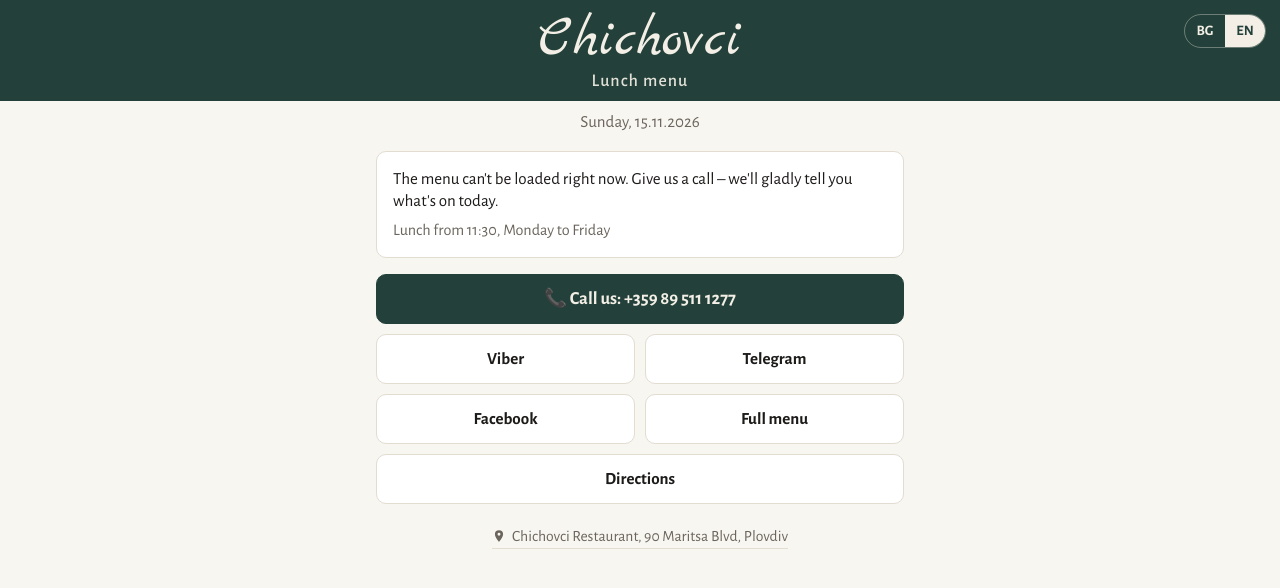
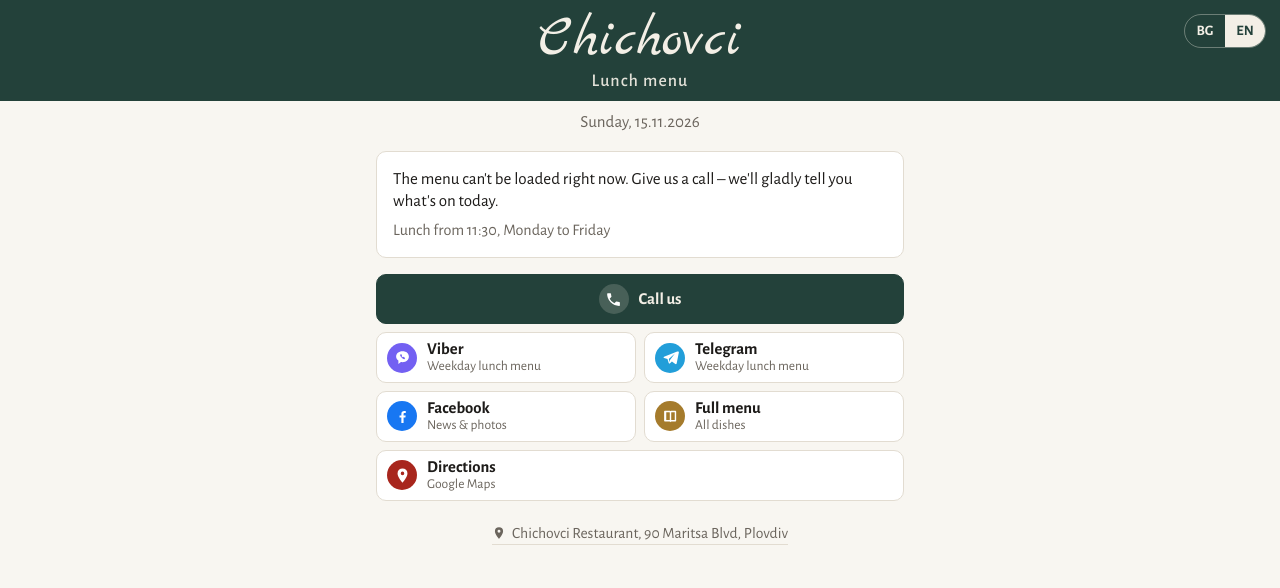
Before and after one commit to chichovci/lunch, a plain HTML site: page index.html in a window 1280 px wide. Drawn offline with nearby package versions, Linux system fonts and the light colour scheme; no server answers.

Commit message:
Lunch page: clearer buttons with icons

```diff
--- a/index.html
+++ b/index.html
@@ -71,11 +71,21 @@
   .msg .hours{margin-top:8px;text-align:left}
 
   /* ---- Бутони ---- */
-  .btns{display:grid;grid-template-columns:1fr 1fr;gap:10px;margin-top:16px}
-  .btn{display:flex;align-items:center;justify-content:center;gap:8px;min-height:50px;padding:10px;
+  .btns{display:grid;grid-template-columns:1fr 1fr;gap:8px;margin-top:16px}
+  .btn{display:flex;align-items:center;gap:10px;min-height:46px;padding:7px 10px;
     border-radius:10px;border:1px solid var(--line);background:var(--paper);color:var(--ink);
-    text-decoration:none;font-weight:700;text-align:center}
-  .btn.primary{grid-column:1/-1;background:var(--pine);border-color:var(--pine);color:var(--pine-ink);font-size:1.08rem}
+    text-decoration:none;text-align:left;line-height:1.15}
+  .btn .ic{flex:none;width:30px;height:30px;border-radius:50%;display:grid;place-items:center;
+    background:var(--c,var(--pine));color:#fff}
+  .btn .ic svg{width:17px;height:17px}
+  .btn .tx{display:flex;flex-direction:column;min-width:0}
+  .btn .tx b{font-weight:700;font-size:.98rem}
+  .btn .tx small{font-size:.8rem;color:var(--muted)}
+  .btn:hover{border-color:var(--c,var(--pine))}
+  .btn.primary{grid-column:1/-1;justify-content:center;min-height:50px;background:var(--pine);
+    border-color:var(--pine);color:var(--pine-ink);font-size:1.08rem;font-weight:700}
+  .btn.primary .ic{background:rgba(243,239,230,.18)}
+  #b-viber{--c:#7360F2} #b-tg{--c:#229ED9} #b-fb{--c:#1877F2} #b-menu{--c:#A57B2C} #b-map{--c:#A8261D}
   .btn[hidden]{display:none}
   .btn.wide{grid-column:1/-1}
   footer{color:var(--muted);font-size:.85rem;margin-top:22px;text-align:center}
@@ -98,12 +108,12 @@
   <main id="menu"><div class="skeleton" data-t="loading"></div></main>
 
   <nav class="btns" aria-label="Contacts">
-    <a class="btn primary" id="b-call" href="tel:+359895111277"></a>
-    <a class="btn" id="b-viber" hidden target="_blank" rel="noopener"></a>
-    <a class="btn" id="b-tg" href="https://t.me/restaurant_chichovci" target="_blank" rel="noopener"></a>
-    <a class="btn" id="b-fb" hidden target="_blank" rel="noopener"></a>
-    <a class="btn" id="b-menu" href="https://chichovci.github.io/chichovtsi-menu/index-view.html"></a>
-    <a class="btn wide" id="b-map" target="_blank" rel="noopener" href="https://www.google.com/maps/search/?api=1&amp;query=%D0%A0%D0%B5%D1%81%D1%82%D0%BE%D1%80%D0%B0%D0%BD%D1%82%20%D0%A7%D0%B8%D1%87%D0%BE%D0%B2%D1%86%D0%B8%20%D0%9F%D0%BB%D0%BE%D0%B2%D0%B4%D0%B8%D0%B2&amp;query_place_id=ChIJj45PDpbRrBQRhvUfZPUjuBg"></a>
+    <a class="btn primary" id="b-call" href="tel:+359895111277"><span class="ic"><svg viewBox="0 0 24 24" aria-hidden="true"><path fill="currentColor" d="M6.6 10.8a15.1 15.1 0 0 0 6.6 6.6l2.2-2.2a1 1 0 0 1 1-.25 11.4 11.4 0 0 0 3.6.57 1 1 0 0 1 1 1V20a1 1 0 0 1-1 1A17 17 0 0 1 3 4a1 1 0 0 1 1-1h3.5a1 1 0 0 1 1 1c0 1.25.2 2.45.57 3.57a1 1 0 0 1-.25 1z"/></svg></span><span class="tx"><b></b></span></a>
+    <a class="btn" id="b-viber" hidden target="_blank" rel="noopener"><span class="ic"><svg viewBox="0 0 24 24" aria-hidden="true"><path fill="currentColor" d="M12 3C6.5 3 3 6.2 3 10.6c0 2.5 1.2 4.5 3.2 5.8V21l3.6-2.6c.7.1 1.4.2 2.2.2 5.5 0 9-3.2 9-7.9S17.5 3 12 3zm3.8 10.2-.9.9c-.4.4-1.2.3-2.3-.3a9 9 0 0 1-3.4-3.4c-.6-1.1-.7-1.9-.3-2.3l.9-.9.5.1 1 1.6-.1.5-.5.5c.2.6 1.2 1.6 1.8 1.8l.5-.5.5-.1 1.6 1-.1.5z"/></svg></span><span class="tx"><b></b><small></small></span></a>
+    <a class="btn" id="b-tg" href="https://t.me/restaurant_chichovci" target="_blank" rel="noopener"><span class="ic"><svg viewBox="0 0 24 24" aria-hidden="true"><path fill="currentColor" d="M21.5 3.6 2.9 10.8c-.9.4-.9 1.6.1 1.9l4.7 1.5 1.8 5.6c.3.8 1.3 1 1.9.4l2.6-2.5 4.8 3.6c.7.5 1.7.1 1.9-.7l3.1-15.7c.2-1-.8-1.7-1.7-1.3zM9.6 14.2l8.6-7.7-6.9 9.1-.3 3-1.4-4.4z"/></svg></span><span class="tx"><b></b><small></small></span></a>
+    <a class="btn" id="b-fb" hidden target="_blank" rel="noopener"><span class="ic"><svg viewBox="0 0 24 24" aria-hidden="true"><path fill="currentColor" d="M13.5 21v-7.5h2.6l.4-3h-3V8.6c0-.9.3-1.5 1.5-1.5h1.6V4.4c-.3 0-1.2-.1-2.3-.1-2.3 0-3.9 1.4-3.9 4V10.5H7.8v3h2.6V21z"/></svg></span><span class="tx"><b></b><small></small></span></a>
+    <a class="btn" id="b-menu" href="https://chichovci.github.io/chichovtsi-menu/index-view.html"><span class="ic"><svg viewBox="0 0 24 24" aria-hidden="true"><path fill="currentColor" d="M5 4h6a2 2 0 0 1 1 .3A2 2 0 0 1 13 4h6a1 1 0 0 1 1 1v13a1 1 0 0 1-1 1h-5.5a1.5 1.5 0 0 0-1.5 1h-0a1.5 1.5 0 0 0-1.5-1H4a1 1 0 0 1-1-1V5a1 1 0 0 1 1-1zm1 2v11h5V6.5a.5.5 0 0 0-.5-.5zm7 .5V17h5V6h-4.5a.5.5 0 0 0-.5.5z"/></svg></span><span class="tx"><b></b><small></small></span></a>
+    <a class="btn wide" id="b-map" target="_blank" rel="noopener" href="https://www.google.com/maps/search/?api=1&amp;query=%D0%A0%D0%B5%D1%81%D1%82%D0%BE%D1%80%D0%B0%D0%BD%D1%82%20%D0%A7%D0%B8%D1%87%D0%BE%D0%B2%D1%86%D0%B8%20%D0%9F%D0%BB%D0%BE%D0%B2%D0%B4%D0%B8%D0%B2&amp;query_place_id=ChIJj45PDpbRrBQRhvUfZPUjuBg"><span class="ic"><svg viewBox="0 0 24 24" aria-hidden="true"><path fill="currentColor" d="M12 2a7 7 0 0 0-7 7c0 5.2 7 13 7 13s7-7.8 7-13a7 7 0 0 0-7-7zm0 9.5A2.5 2.5 0 1 1 12 6.5a2.5 2.5 0 0 1 0 5z"/></svg></span><span class="tx"><b></b><small></small></span></a>
   </nav>
 
   <footer><a class="addr" id="addr" href="https://www.google.com/maps/search/?api=1&amp;query=%D0%A0%D0%B5%D1%81%D1%82%D0%BE%D1%80%D0%B0%D0%BD%D1%82%20%D0%A7%D0%B8%D1%87%D0%BE%D0%B2%D1%86%D0%B8%20%D0%9F%D0%BB%D0%BE%D0%B2%D0%B4%D0%B8%D0%B2&amp;query_place_id=ChIJj45PDpbRrBQRhvUfZPUjuBg" target="_blank" rel="noopener">
@@ -132,8 +142,8 @@
   const T = {
     bg: {
       place: "бул. „Марица“ 90, Пловдив", title: "Обедно меню", loading: "Зареждане…",
-      call: "📞 Обади се: 089 511 1277", viber: "Viber", tg: "Telegram", fb: "Facebook",
-      menu: "Цялото меню", map: "Как да стигнете",
+      call: ["Обади ни се"], viber: ["Viber", "Обедното меню всеки делничен ден"], tg: ["Telegram", "Обедното меню всеки делничен ден"], fb: ["Facebook", "Новини и снимки"],
+      menu: ["Цялото меню", "Всички ястия"], map: ["Как да стигнете", "Google Maps"],
       hours: "Обяд от 11:30, понеделник – петък",
       brand: "Чичовци",
       notYet: "Днешното обедно меню ще бъде публикувано до 11:00.",
@@ -148,8 +158,8 @@
     },
     en: {
       place: "90 Maritsa Blvd, Plovdiv", title: "Lunch menu", loading: "Loading…",
-      call: "📞 Call us: +359 89 511 1277", viber: "Viber", tg: "Telegram", fb: "Facebook",
-      menu: "Full menu", map: "Directions",
+      call: ["Call us"], viber: ["Viber", "Weekday lunch menu"], tg: ["Telegram", "Weekday lunch menu"], fb: ["Facebook", "News & photos"],
+      menu: ["Full menu", "All dishes"], map: ["Directions", "Google Maps"],
       hours: "Lunch from 11:30, Monday to Friday",
       brand: "Chichovci",
       notYet: "Today's lunch menu will be posted by 11:00.",
@@ -225,7 +235,7 @@
       ? `${t.weekdays[d.getUTCDay()]}, ${wanted.slice(0, 5)}.20${wanted.slice(6)}` : wanted;
 
 
-    const set = (id, text, href) => { const a = document.getElementById(id); a.textContent = text; if (href !== undefined) { a.hidden = !href; if (href) a.href = href; } };
+    const set = (id, text, href) => { const a = document.getElementById(id); a.querySelector(".tx b").textContent = text[0]; const sm = a.querySelector(".tx small"); if (sm) sm.textContent = text[1] || ""; a.setAttribute("aria-label", text.join(" – ")); if (href !== undefined) { a.hidden = !href; if (href) a.href = href; } };
     set("b-call", t.call); set("b-tg", t.tg); set("b-menu", t.menu); set("b-map", t.map);
     set("b-viber", t.viber, LINKS.viber); set("b-fb", t.fb, LINKS.facebook);
 
```
